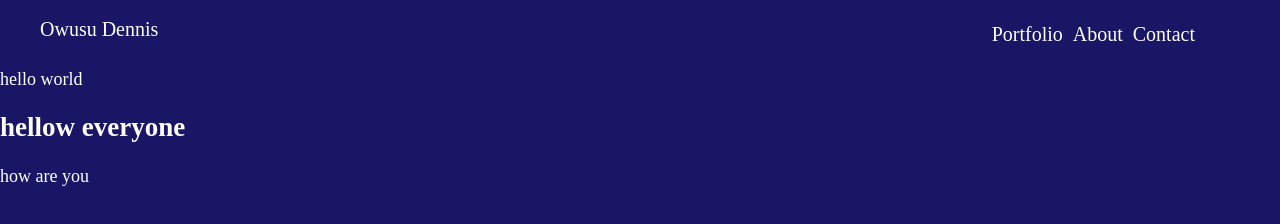
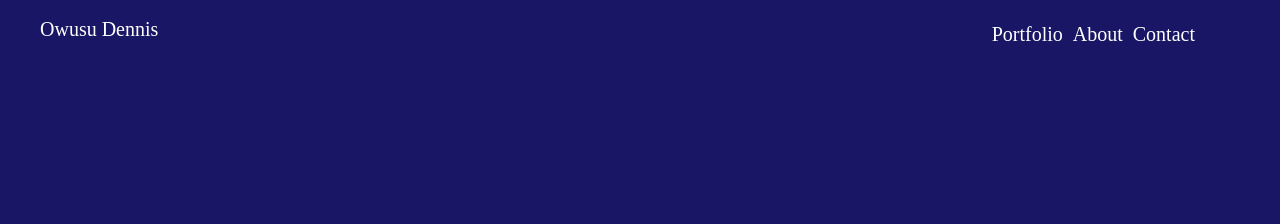
Before and after one commit to til2to/new-portfolio, a website: page index.html in a window 1280 px wide. Drawn offline with Linux system fonts and the light colour scheme.

```diff
--- a/index.html
+++ b/index.html
@@ -25,15 +25,5 @@
       </figure>
     </nav>
   </header>
-
-  <main>
-    <section class="ok">hello world</section>
-  </main>
-  <main>
-    <article>
-      <h1>hellow everyone</h1>
-      <p>how are you</p>
-    </article>
-  </main>
 </body>
 </html>
```
Also changed, not shown: README.md.
